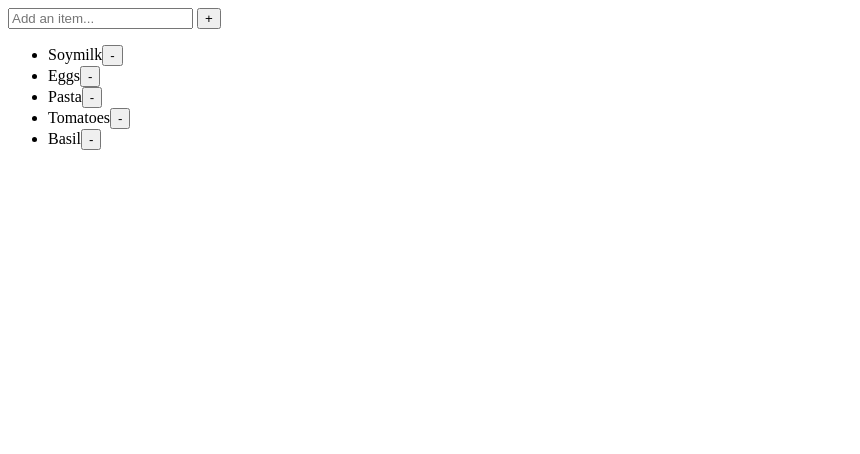
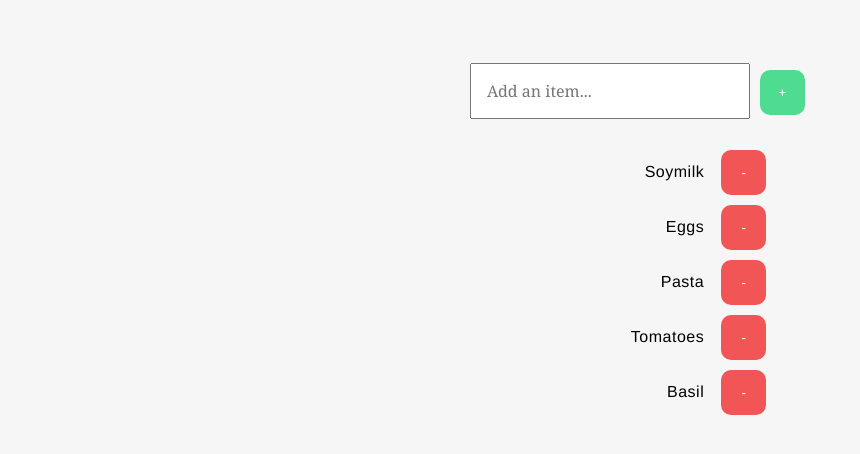
Before and after one commit to Arcrammer/17.-FEWF, a plain HTML site: page 1. Grocery List/index.html in a window 1280 px wide. Shown: the whole page, without its empty margins (0-860 px from the left). Drawn offline with Linux system fonts and the light colour scheme.

Commit message:
Add Style
Main.css »
    Add style and make it pretty(ish).

```diff
--- a/1. Grocery List/Assets/Stylesheets/Main.css
+++ b/1. Grocery List/Assets/Stylesheets/Main.css
@@ -2,3 +2,74 @@
     Grocery List
     Monday, 4 May, 2015
     Alexander Rhett Crammer  */
+
+/* Structure */
+body {
+  background-color: rgba(0,0,0,0.035);
+}
+
+.container {
+  font-family: "Helvetica Neue", "Helvetica", "Source Sans Pro", "Open Sans Pro", "Arial", sans-serif;
+  font-weight: 200;
+  letter-spacing: 0.5px;
+  line-height: 175%;
+  margin: 5% auto;
+  text-align: center;
+  width: 500px;
+}
+
+/* Addition Field */
+input[type="text"] {
+  font-family: "Georgia", "Times New Roman", serif;
+  font-size: 16px;
+  padding: 15px;
+}
+
+/* Buttons */
+input[value="+"].btn {
+  background-color: #4fdc90;
+}
+
+input[value="+"].btn:hover {
+  background-color: #69e8a4;
+}
+
+input[value="+"].btn:active {
+  background-color: #3a9f69;
+}
+
+.btn {
+  background-color: #f25555;
+  border: 0;
+  border-radius: 10px;
+  cursor: pointer;
+  color: #fff;
+  margin: 5px;
+  padding: 15px;
+  min-height: 45px;
+  min-width: 45px;
+  outline: none;
+  transition: all 125ms;
+}
+
+.btn:hover {
+  background-color: #f73a3a;
+}
+
+.btn:active {
+  background-color: #bc2828;
+}
+
+/* List */
+ul {
+  list-style-type: none;
+  margin: auto;
+  margin-top: 5%;
+  margin-right: 23.75%;
+  text-align: right;
+}
+
+/* Subtraction Buttons */
+button.btn {
+  margin-left: 5%;
+}
```
